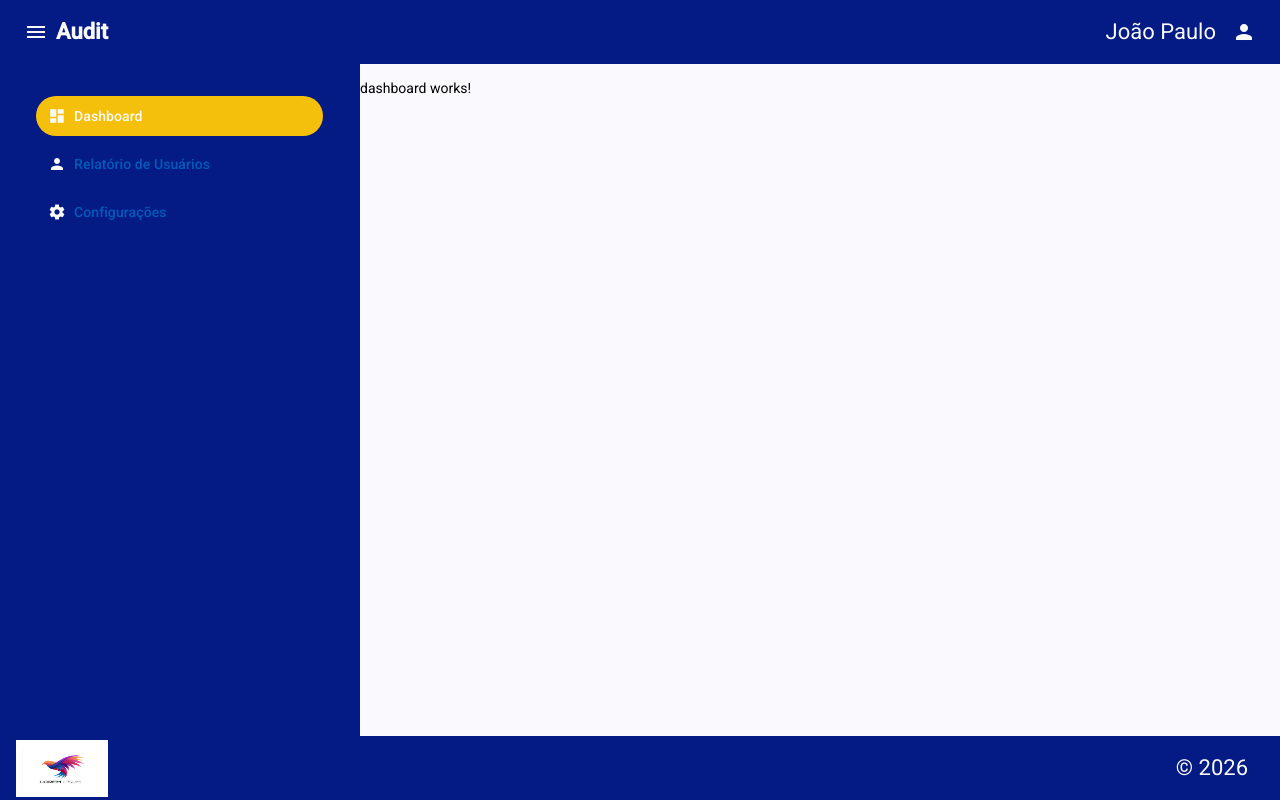
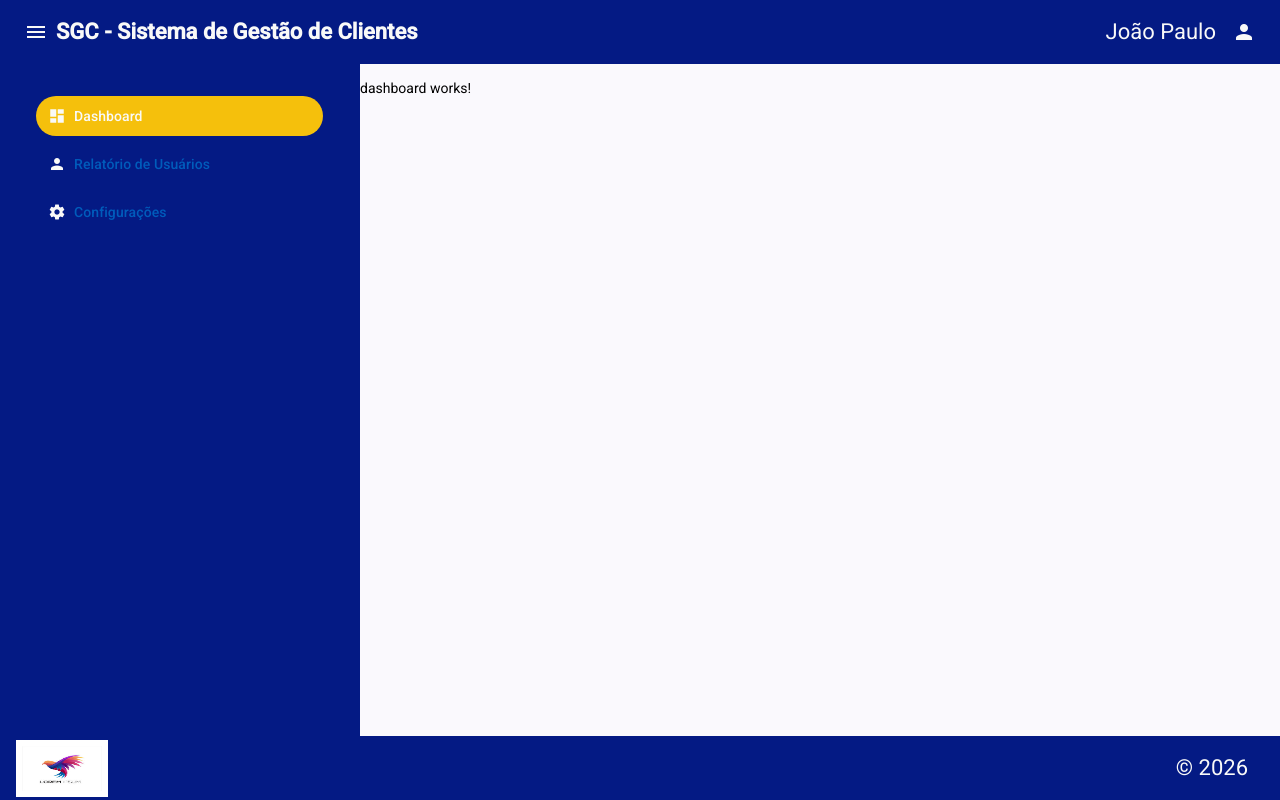
Before and after one commit to JPaulo0691/auditoria-residencial-front-end, an Angular app: page /dashboard in a window 1280 px wide. Built offline with nearby package versions, Linux system fonts and the light colour scheme.

Commit message:
Alteração de nome

```diff
--- a/src/app/commons/menu/menu.html
+++ b/src/app/commons/menu/menu.html
@@ -3,7 +3,7 @@
     <button matIconButton (click)="drawer.toggle()" class="example-icon" aria-label="Example icon-button with menu icon">
       <mat-icon>menu</mat-icon>
     </button>
-    <span class="app-title">Audit</span>
+    <span class="app-title">SGC - Sistema de Gestão de Clientes</span>
     <span class="example-spacer"></span>
     <span class="user-name">{{ userName() }}</span>
     <button
--- a/src/index.html
+++ b/src/index.html
@@ -2,7 +2,7 @@
 <html lang="en">
   <head>
     <meta charset="utf-8" />
-    <title>FrontEndAudit</title>
+    <title>SGC - Sistema de Gestão de Clientes</title>
     <base href="/" />
     <meta name="viewport" content="width=device-width, initial-scale=1" />
     <link rel="icon" type="image/x-icon" href="favicon.ico" />
```
Also changed, not shown: 1 other file (tests, documents, lock files or other folders).
